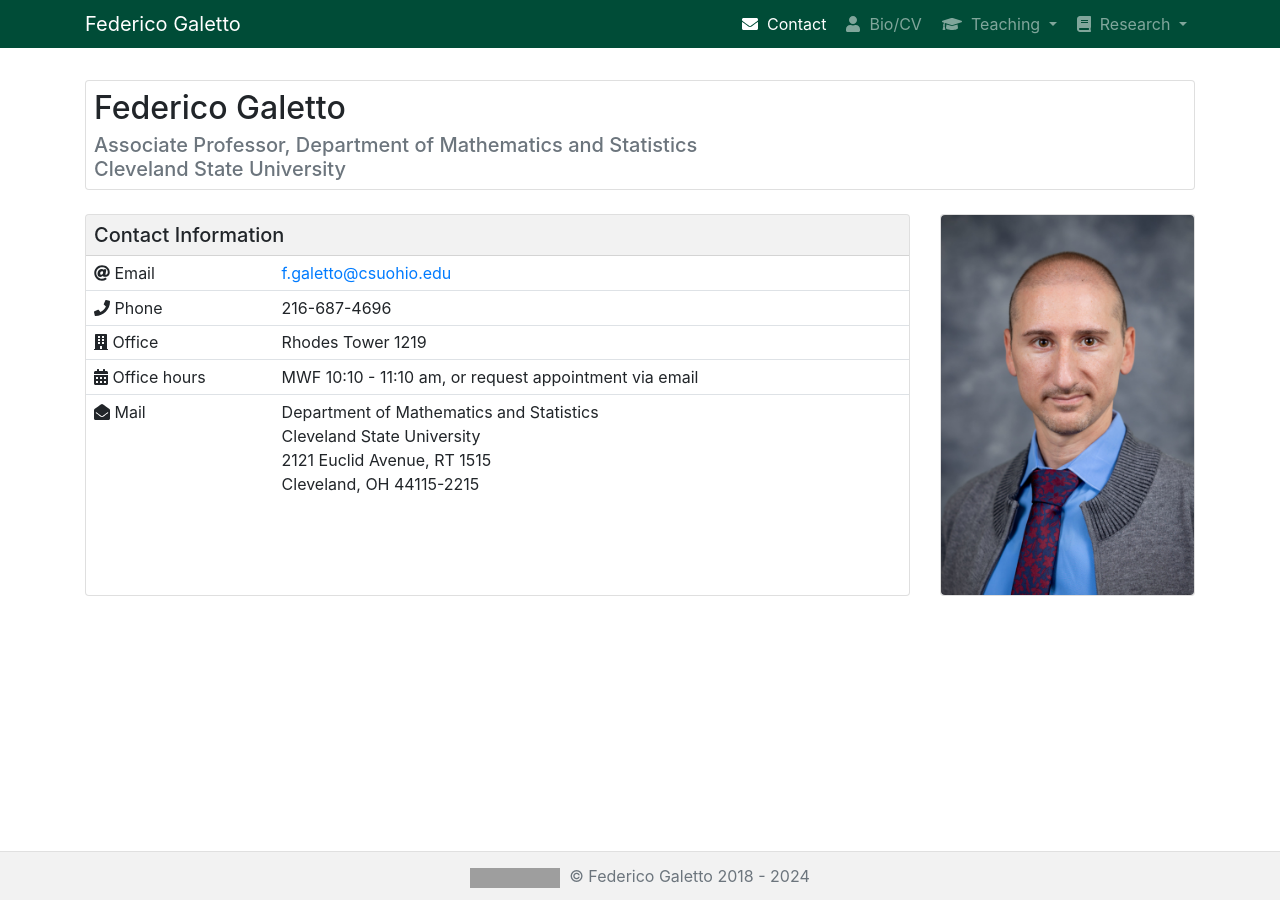
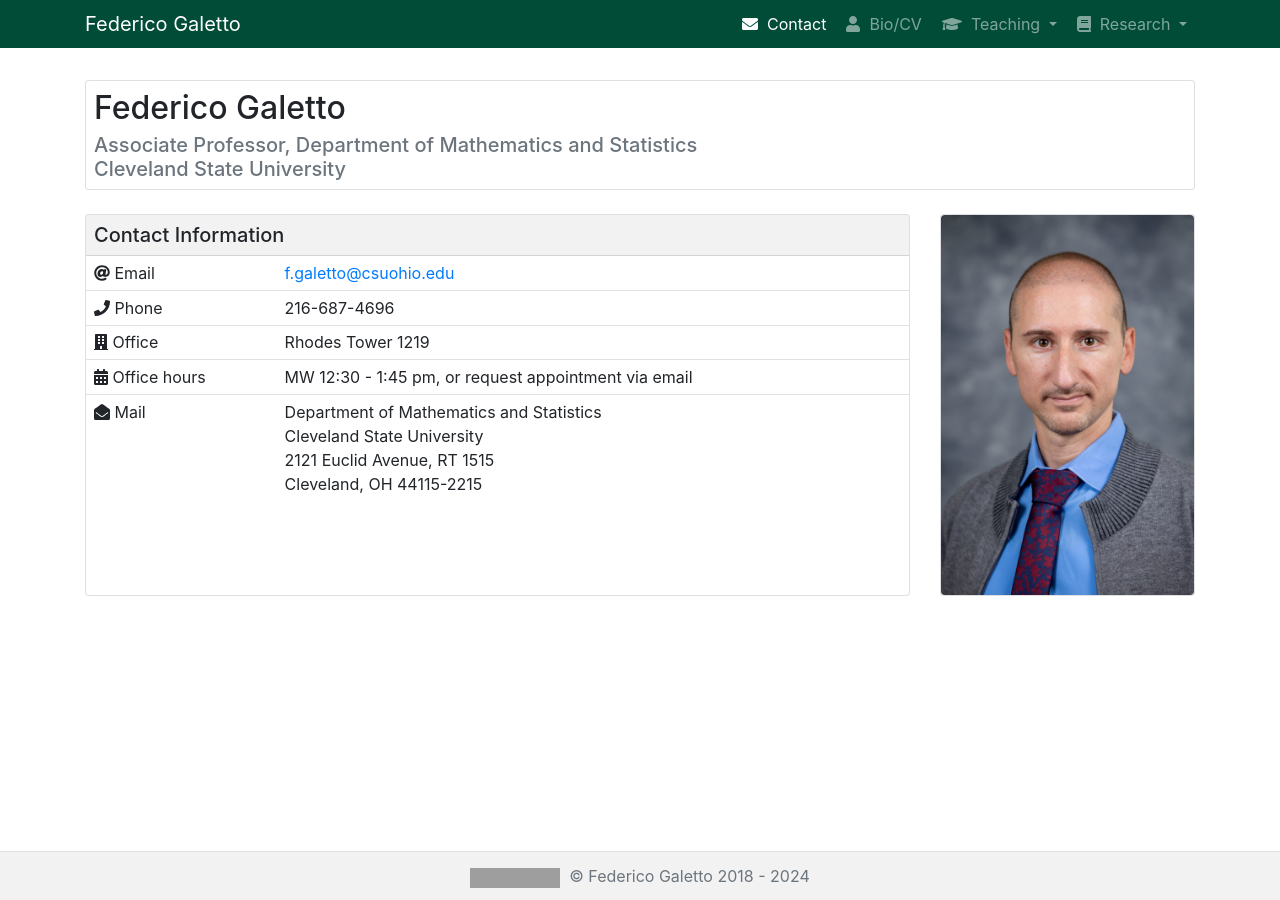
Before and after one commit to galettof/galettof.github.io, a Jekyll site: the page built from index.html, in a window 1280 px wide. Built offline with Jekyll 4.4.1, drawn with Linux system fonts in a browser that asks for light colours; nearby versions of some CDN libraries; grey boxes are pictures that could not be loaded.

Commit message:
office hours spring 2024

```diff
--- a/index.html
+++ b/index.html
@@ -53,7 +53,7 @@ active: contact
 	    <td>Please request appointments via email at this time</td>
 	    -->
 	    <td>
-	      MWF 10:10 - 11:10 am, or request appointment via email
+	      MW 12:30 - 1:45 pm, or request appointment via email
 	      <!--<a href="https://outlook.office365.com/owa/calendar/FedericoGaletto@csuohio.onmicrosoft.com/bookings/" target="_blank">schedule an appointment</a>-->
 	    </td>
 	  </tr>
```
